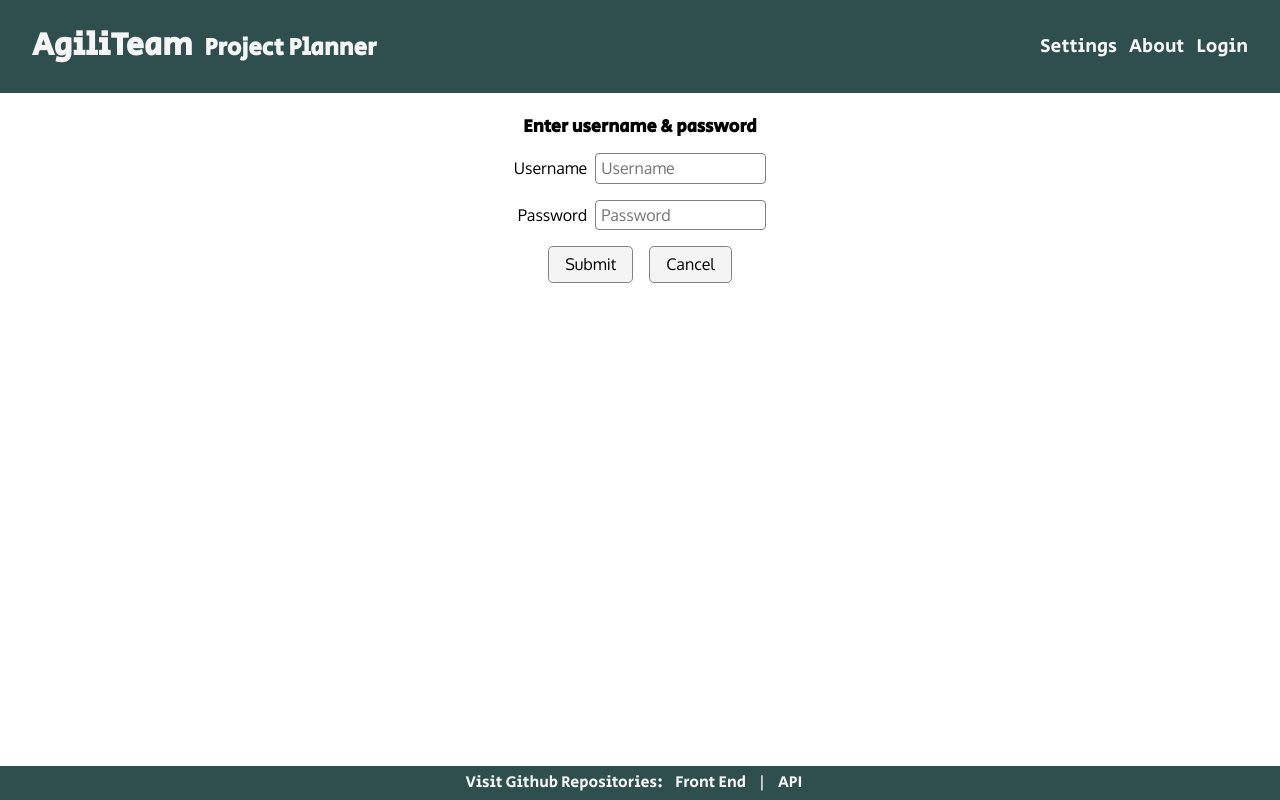
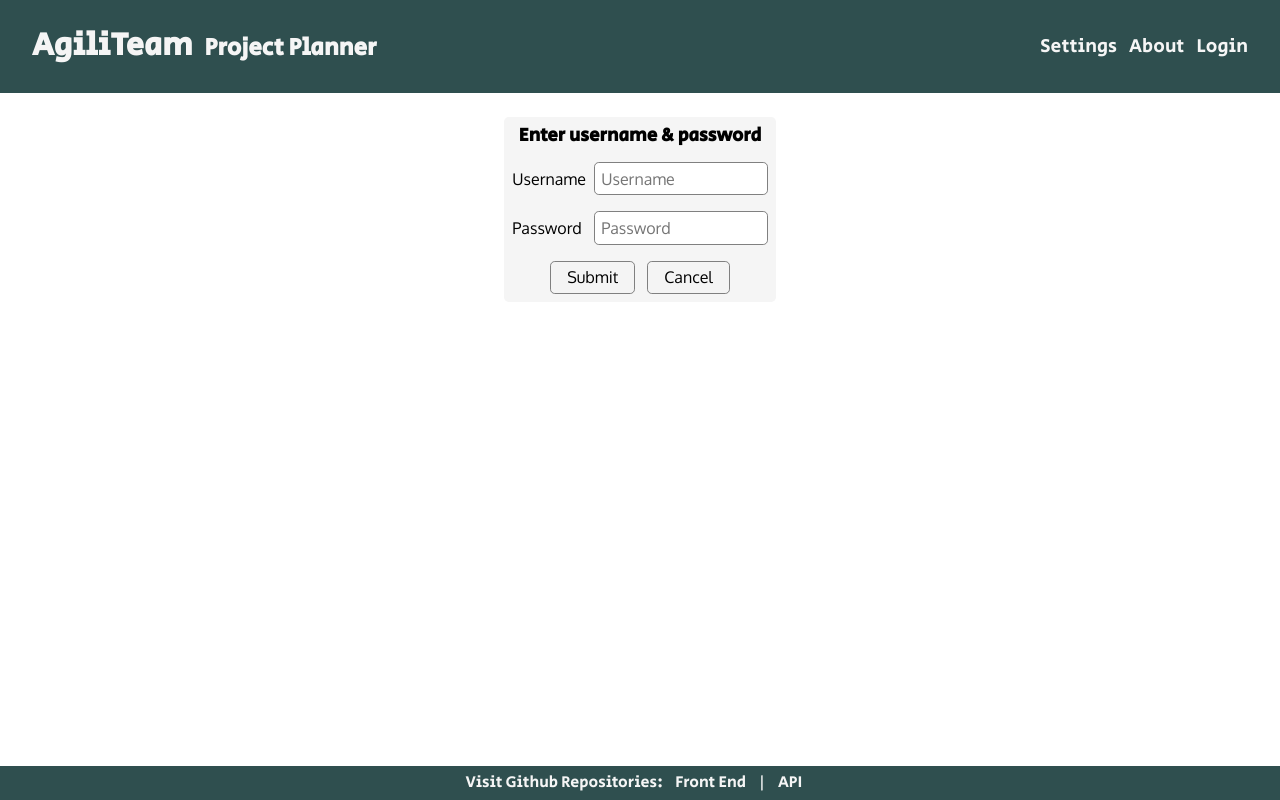
Before and after one commit to agiliteam-planner/agiliteam-front-end, a React (Create React App) app: page /login in a window 1280 px wide. Built offline with nearby package versions, Linux system fonts and the light colour scheme; no server answers.

Commit message:
Fix styles for login page

```diff
--- a/src/components/Login.js
+++ b/src/components/Login.js
@@ -77,6 +77,7 @@ function Login({ setCurrentUser }) {
 
 	return currentUser ? (
 		<div className='login-logout main-section-style'>
+			<div className='panel-style'>
 				<p className='logout-message'>
 					{currentUser.firstName} is already logged in. Do you want to logout?
 				</p>
@@ -84,10 +85,11 @@ function Login({ setCurrentUser }) {
 					Logout
 				</button>
 			</div>
+		</div>
 	) : (
 		<div className='login-wrapper main-section-style'>
-			<form id='login-form' onSubmit={handleSubmit}>
-				<h2>Enter username & password</h2>
+			<form className='panel-style' id='login-form' onSubmit={handleSubmit}>
+				<h3>Enter username & password</h3>
 				<div className='login-input'>
 					<label htmlFor='username'>Username</label>
 					<input
@@ -112,7 +114,6 @@ function Login({ setCurrentUser }) {
 						onChange={handleChange}
 					/>
 				</div>
-			</form>
 				<div className='login-buttons'>
 					<button className='login-button' type='submit' form='login-form'>
 						Submit
@@ -124,6 +125,7 @@ function Login({ setCurrentUser }) {
 						Cancel
 					</button>
 				</div>
+			</form>
 			<div className='login-message'>
 				{userExist ? '' : 'Could not find username, please try again.'}
 				{passwordMatch ? '' : 'Password is incorrect, please try again.'}
--- a/src/styles/Login.css
+++ b/src/styles/Login.css
@@ -4,40 +4,32 @@
 	align-items: center;
 }
 
-#login-form h2 {
-    font-size: 18px;
-    align-self: center;
-    padding-bottom: 8px;
-}
-
 #login-form {
 	display: flex;
 	flex-direction: column;
-    justify-content: center;
-    align-items: flex-end;
+	align-items: stretch;
+	gap: var(--material-padding);
 }
 
 .login-input {
-    font-size: 16px;
+	display: flex;
+	justify-content: space-between;
+	align-items: baseline;
 }
 
 .login-input input {
-    padding: 5px;
-    border-radius: 4px;
-    border: 1px solid gray;
-    margin: 8px;
+	margin-bottom: var(--material-padding);
+	margin-left: var(--material-padding);
 }
 
-.login-input label {
-    width: 100px;
-    padding-left: 8px;
+.login-buttons {
+	display: flex;
+	flex-direction: row;
+	gap: var(--inline-element-spacing);
+	justify-content: center;
 }
 
-.login-buttons button {
-    padding: 8px 16px;
-    margin: 8px;
-}
 .login-message {
-    padding: 8px;
+	padding: var(--material-padding);
 	color: red;
 }
```
Lines whose indentation alone changed are shown as unchanged.
